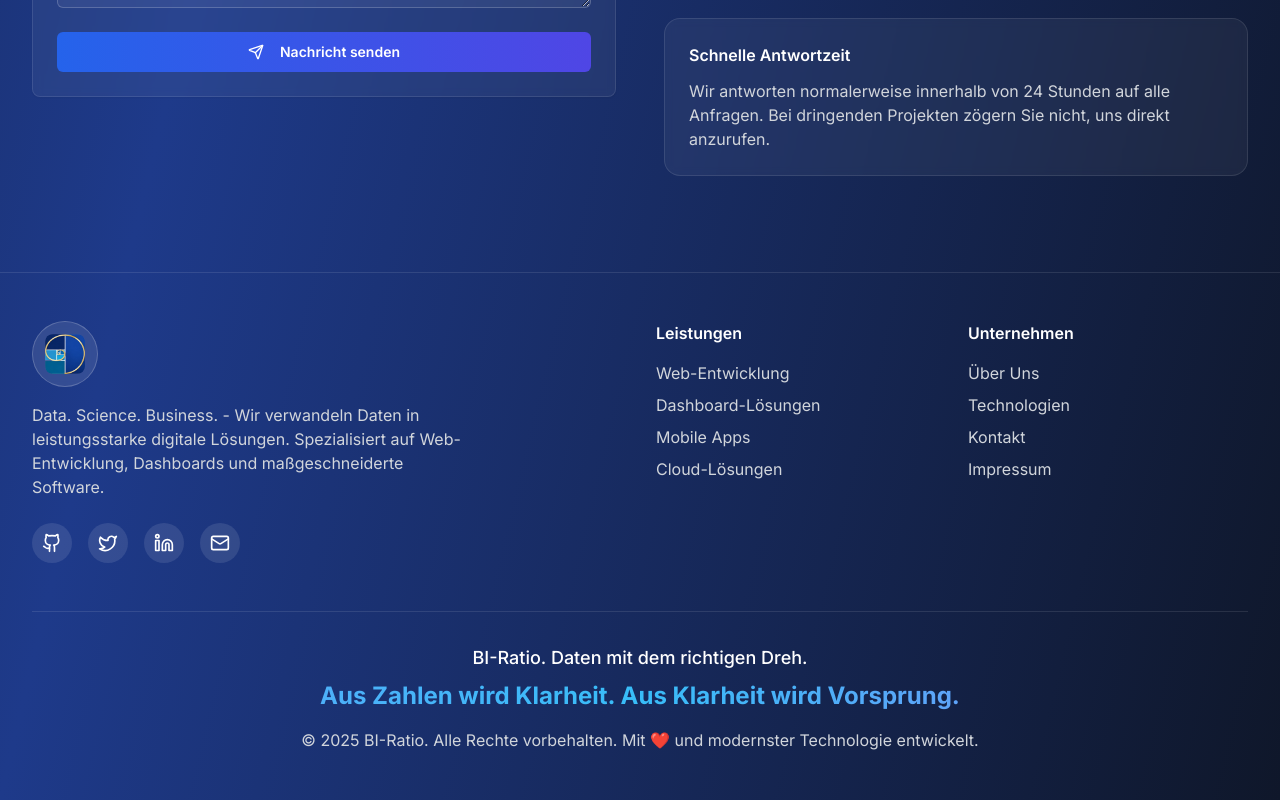
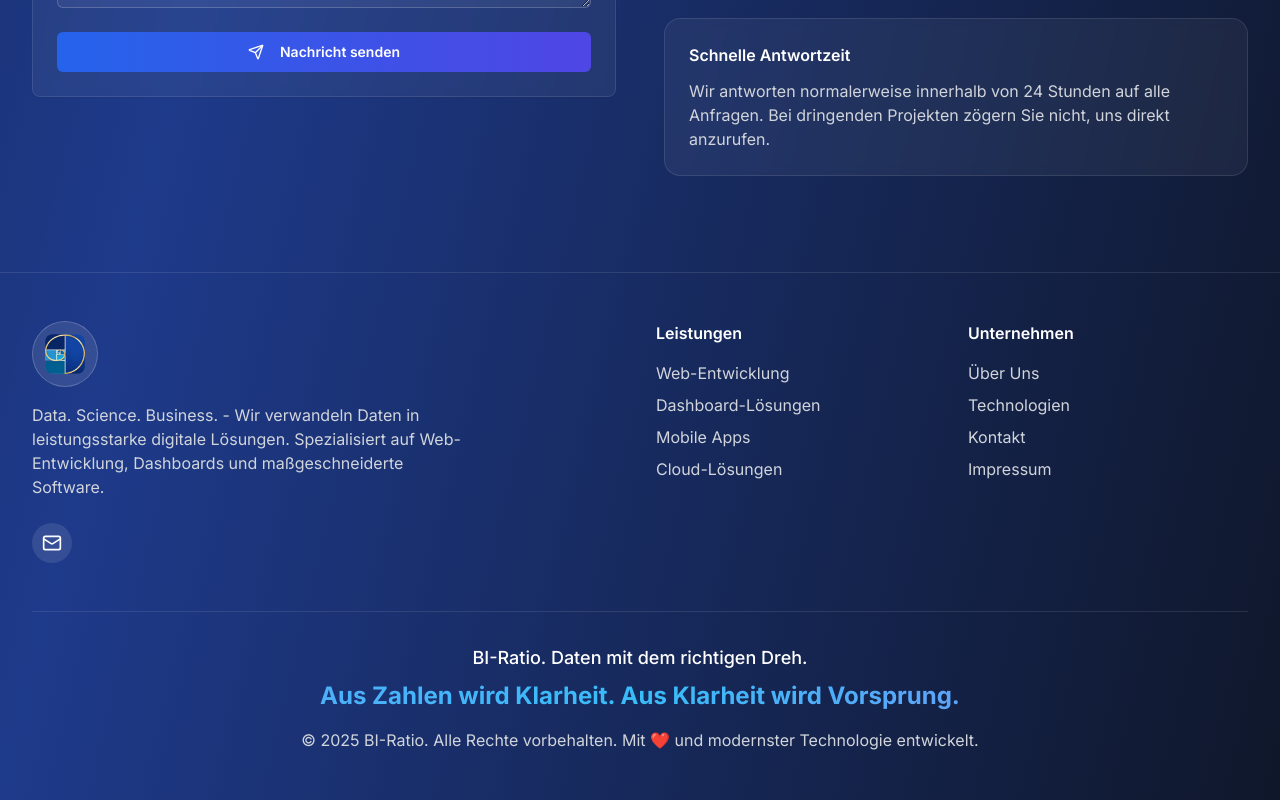
Before and after one commit to Brudolfer/coatisolution.com-z2, a Next.js app: page / in a window 1280 px wide. Shown: the part 4576-5376 px from the top of the page. Built offline with nearby package versions, Linux system fonts and the light colour scheme.

Commit message:
Remove unused social media icons

```diff
--- a/components/footer.tsx
+++ b/components/footer.tsx
@@ -1,4 +1,4 @@
-import { Github, Twitter, Linkedin, Mail } from 'lucide-react'
+import { Mail } from 'lucide-react'
 import Link from "next/link" // Import Link
 
 export function Footer() {
@@ -21,30 +21,6 @@ export function Footer() {
               Web-Entwicklung, Dashboards und maßgeschneiderte Software.
             </p>
             <div className="flex space-x-4">
-              <a
-                href="https://github.com/CoatiSolutions"
-                target="_blank"
-                rel="noopener noreferrer"
-                className="w-10 h-10 rounded-full bg-white/10 flex items-center justify-center hover:bg-white/20 transition-colors"
-              >
-                <Github className="w-5 h-5 text-white" />
-              </a>
-              <a
-                href="https://twitter.com/CoatiSolutions"
-                target="_blank"
-                rel="noopener noreferrer"
-                className="w-10 h-10 rounded-full bg-white/10 flex items-center justify-center hover:bg-white/20 transition-colors"
-              >
-                <Twitter className="w-5 h-5 text-white" />
-              </a>
-              <a
-                href="https://www.linkedin.com/company/coati-solutions/"
-                target="_blank"
-                rel="noopener noreferrer"
-                className="w-10 h-10 rounded-full bg-white/10 flex items-center justify-center hover:bg-white/20 transition-colors"
-              >
-                <Linkedin className="w-5 h-5 text-white" />
-              </a>
               <a
                 href="mailto:info@thecoatisolution.com"
                 className="w-10 h-10 rounded-full bg-white/10 flex items-center justify-center hover:bg-white/20 transition-colors"
```
